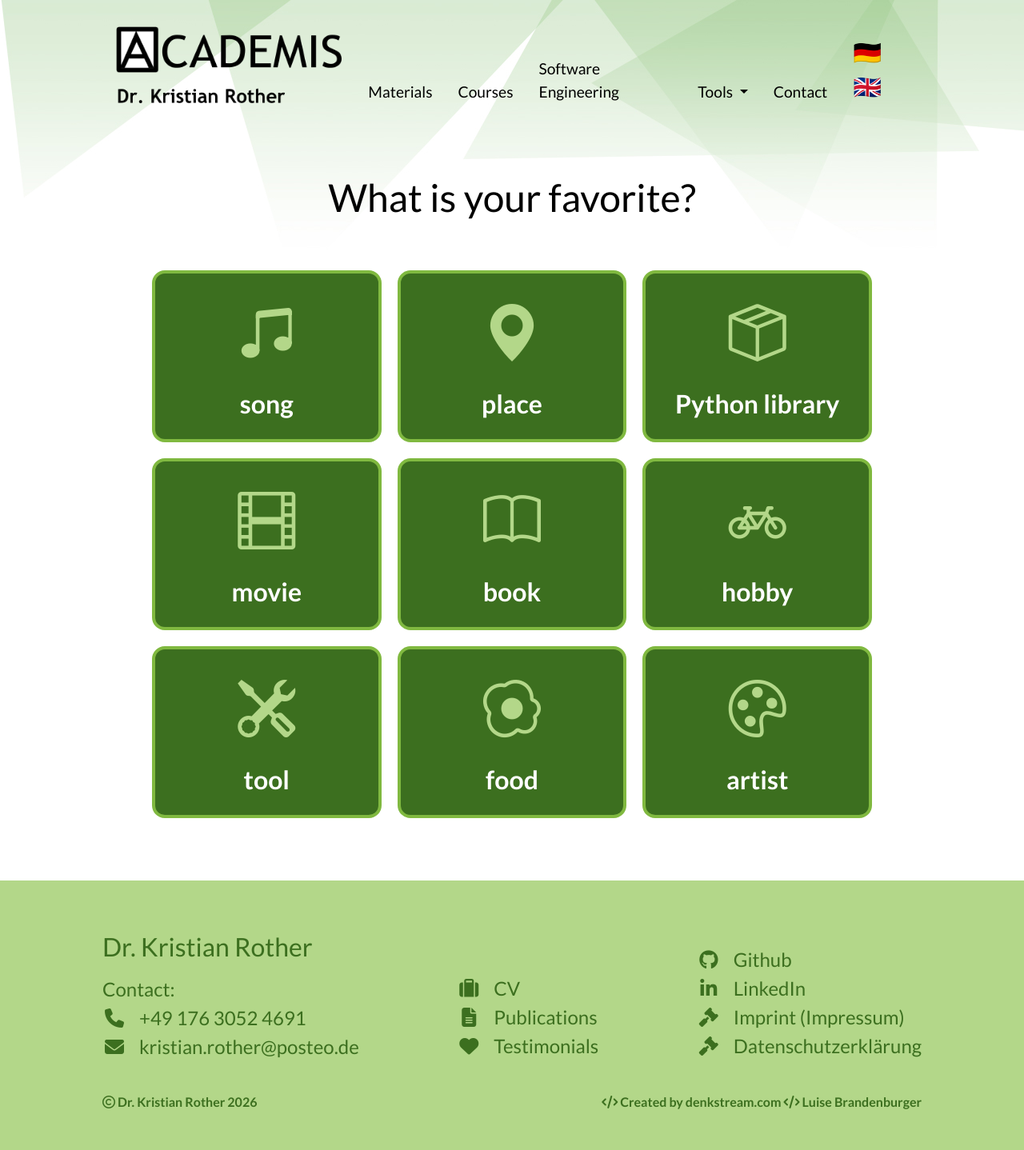
After one commit to krother/academis_website, a Python web app: template templates/favorites.html in a window 1280 px wide. The commit adds this page. Shown: the whole page at 80% size. Run offline with Jinja, Linux system fonts and the light colour scheme; the template is opened without the code that fills it, so the values that code supplies are empty; some libraries are stand-ins or nearby versions.

Commit message:
add favorites page

```diff
--- a/build.py
+++ b/build.py
@@ -37,6 +37,7 @@ PAGES = [
     ('Card Generator', 'card_generator.html', 'Kartengenerator', 'card_generator.html'),
     ('Mood Cards', 'mood_cards.html', 'Stimmungskarten', 'mood_cards.html'),
     ('Random Words', 'random_words.html', 'Zufällige Wörter', 'random_words.html'),
+    ('Favorites', 'favorites.html', 'Lieblingsdinge', 'favorites.html'),
 ]
 
 os.makedirs('build/de', exist_ok=True)
--- a/templates/de/header.html
+++ b/templates/de/header.html
@@ -17,6 +17,7 @@
       <li><a class="dropdown-item" href="card_generator.html">Kartengenerator</a></li>
       <li><a class="dropdown-item" href="mood_cards.html">Stimmungskarten</a></li>
       <li><a class="dropdown-item" href="random_words.html">Zufällige Wörter</a></li>
+      <li><a class="dropdown-item" href="favorites.html">Lieblingsdinge</a></li>
     </ul>
   </div>
   <a class="list-group-item main-menu" href="index.html#contact">Kontakt</a>
--- /dev/null
+++ b/templates/favorites.html
@@ -0,0 +1,92 @@
+{% extends 'base.html' %}
+
+{% block title %}Favorites{% endblock %}
+
+{% block css %}
+<link rel="stylesheet" href="https://cdn.jsdelivr.net/npm/bootstrap-icons@1.13.1/font/bootstrap-icons.min.css">
+{% endblock %}
+
+{% block content %}
+
+<style>
+
+.favorites-grid {
+  display: grid;
+  grid-template-columns: repeat(3, 1fr);
+  gap: 20px;
+  width: 100%;
+  max-width: 900px;
+  margin: 30px auto;
+}
+
+.favorite-btn {
+  aspect-ratio: 4 / 3;
+  display: flex;
+  flex-direction: column;
+  justify-content: center;
+  align-items: center;
+  gap: 12px;
+  border: 4px solid var(--icon-frame-color);
+  border-radius: 16px;
+  background-color: var(--secondary-color);
+  color: #ffffff;
+  font-size: 32px;
+  font-weight: bold;
+  transition: background-color 0.2s, transform 0.1s;
+}
+
+.favorite-btn i {
+  font-size: 72px;
+  color: var(--icon-body-color);
+}
+
+.favorite-btn:hover {
+  background-color: var(--hover-color);
+}
+
+.favorite-btn:active {
+  transform: scale(0.97);
+}
+
+.favorite-btn.selected {
+  background-color: var(--icon-frame-color);
+  border-color: var(--hover-color);
+}
+
+.favorite-btn.selected i {
+  color: #ffffff;
+}
+
+@media (max-width: 600px) {
+  .favorites-grid { gap: 10px; }
+  .favorite-btn { font-size: 16px; border-width: 2px; }
+  .favorite-btn i { font-size: 36px; }
+}
+
+</style>
+
+<section class="d-flex flex-column align-items-center text-center">
+
+  <h1>What is your favorite?</h1>
+
+  <div class="favorites-grid">
+    <button class="favorite-btn"><i class="bi bi-music-note-beamed"></i>song</button>
+    <button class="favorite-btn"><i class="bi bi-geo-alt-fill"></i>place</button>
+    <button class="favorite-btn"><i class="bi bi-box-seam"></i>Python library</button>
+    <button class="favorite-btn"><i class="bi bi-film"></i>movie</button>
+    <button class="favorite-btn"><i class="bi bi-book"></i>book</button>
+    <button class="favorite-btn"><i class="bi bi-bicycle"></i>hobby</button>
+    <button class="favorite-btn"><i class="bi bi-tools"></i>tool</button>
+    <button class="favorite-btn"><i class="bi bi-egg-fried"></i>food</button>
+    <button class="favorite-btn"><i class="bi bi-palette"></i>artist</button>
+  </div>
+
+<script>
+document.querySelectorAll(".favorite-btn").forEach(btn => {
+  btn.addEventListener("click", () => btn.classList.toggle("selected"));
+});
+</script>
+
+</section>
+
+{% endblock %}
--- a/templates/header.html
+++ b/templates/header.html
@@ -18,6 +18,7 @@
       <li><a class="dropdown-item" href="card_generator.html">Card Generator</a></li>
       <li><a class="dropdown-item" href="mood_cards.html">Mood Cards</a></li>
       <li><a class="dropdown-item" href="random_words.html">Random Words</a></li>
+      <li><a class="dropdown-item" href="favorites.html">Favorites</a></li>
     </ul>
   </div>
   <a class="list-group-item main-menu" href="index.html#contact">Contact</a>
```
Also changed, not shown: templates/de/favorites.html (added, +92 -0 lines).
